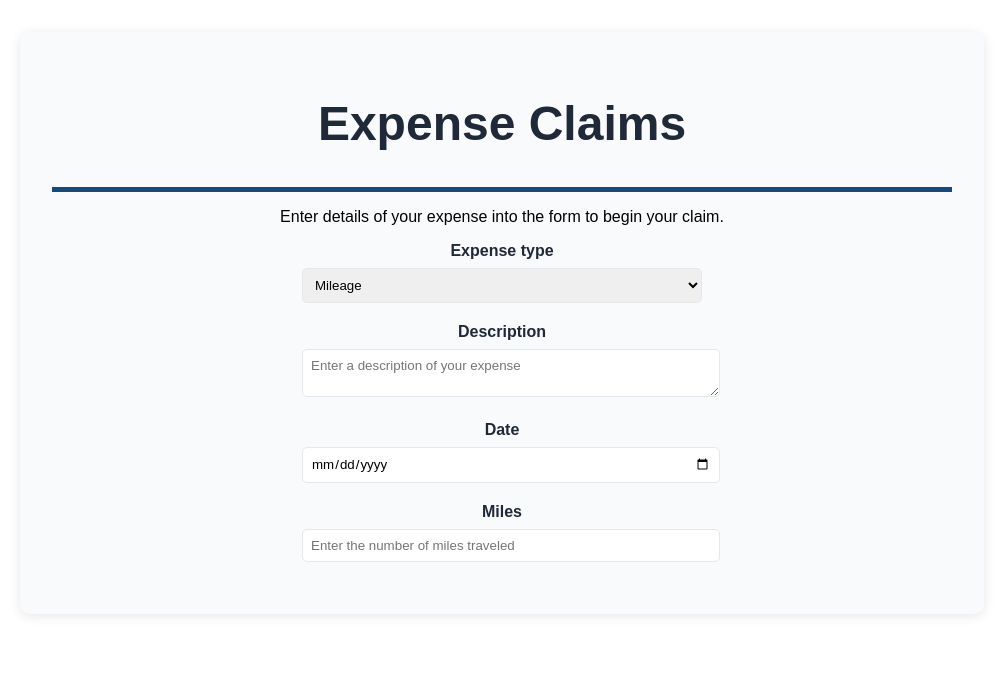
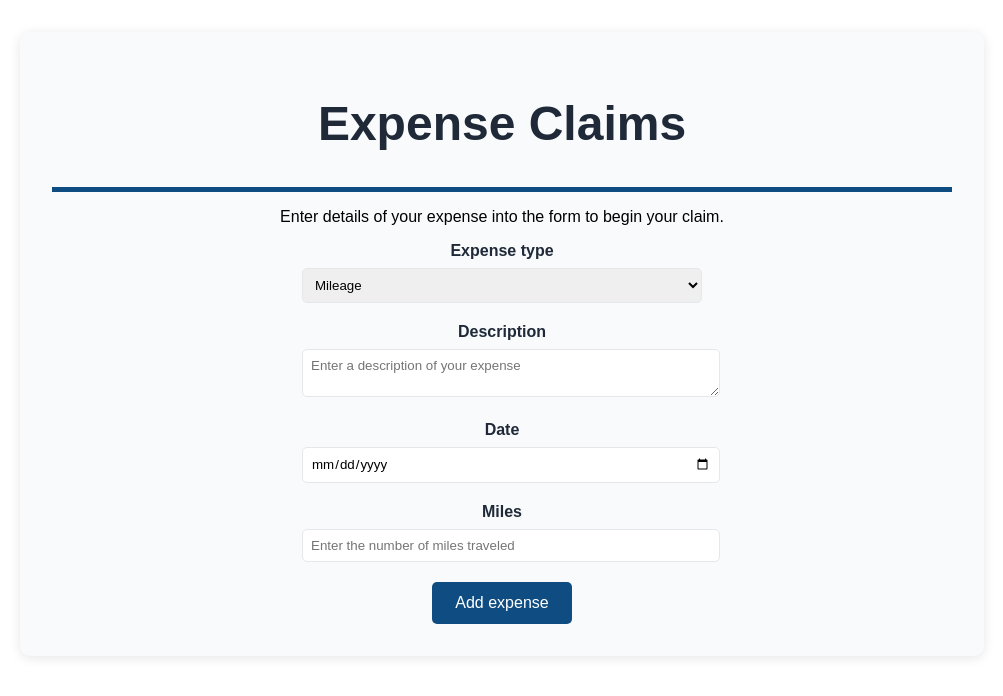
Before and after one commit to a21am09/ClaimExpenses, a React (Vite) app: page / in a window 1280 px wide. Shown: the top 696 px of the page, without its empty margins (138-1141 px from the left). Built offline with nearby package versions, Linux system fonts and the light colour scheme.

Commit message:
Add multiple expenses to a claim

```diff
--- a/src/App.css
+++ b/src/App.css
@@ -82,3 +82,21 @@ form {
   color: var(--colour-text-light);
   background-color: var(--colour-secondary);
 }
+
+button {
+  padding: 0.75rem 0.5rem;
+  background-color: var(--colour-primary);
+  color: var(--colour-text-light);
+  border: none;
+  border-radius: 5px;
+  cursor: pointer;
+  font-size: 1rem;
+  width: 35%;
+  display: block;
+  margin: auto;
+  text-align: center;
+}
+
+button:hover {
+  background-color: var(--colour-primary-hover);
+}
--- a/src/App.jsx
+++ b/src/App.jsx
@@ -8,9 +8,15 @@ function App() {
   const [expenseData, setExpenseData] = useState({
     expenseType: 'mileage',
     description: '',
-    inputValue: 0,
-    date: ''
+    date: '',
+    inputValue: '',
   });
+
+  const [expenses, setExpenses] = useState([]);
+
+  function addExpense(newExpense) {
+    setExpenses((currentExpenses) => [...currentExpenses, newExpense]);
+  };
 
   //Update data when input fields are changed
   function handleInputChange(e) {
@@ -19,6 +25,24 @@ function App() {
       ...prevData,
       [name]: value
     }));
+  };
+
+  function handleSubmit(e) {
+    e.preventDefault();
+    const newExpense = {
+      type: expenseData.expenseType,
+      description: expenseData.description,
+      date: expenseData.date,
+      inputValue: expenseData.inputValue,
+      monetaryValue: expenseValue(expenseData.expenseType, expenseData.inputValue),
+    };
+    addExpense(newExpense);
+    setExpenseData({
+      expenseType: expenseData.expenseType,
+      description: '',
+      date: '',
+      inputValue: '',
+    })
   }
 
   const expenseMonetaryValue = expenseValue(expenseData.expenseType, expenseData.inputValue);
@@ -32,7 +56,7 @@ function App() {
 
       <p>Enter details of your expense into the form to begin your claim.</p>
 
-      <form onSubmit={(e) => {e.preventDefault()}} noValidate>
+      <form onSubmit={handleSubmit} noValidate>
 
         <div className='formGroup'>
           <label htmlFor='expenseType'>Expense type</label>
@@ -55,6 +79,7 @@ function App() {
           <textarea
             id='expenseDescription'
             name='description'
+            value={expenseData.description}
             rows='2'
             columns='50'
             onChange={handleInputChange}
@@ -64,7 +89,7 @@ function App() {
 
         <div className='formGroup'>
           <label htmlFor='expenseDate'>Date</label>
-          <input id='expenseDate' name='date' type='date' onChange={handleInputChange} />
+          <input id='expenseDate' name='date' type='date' value={expenseData.date} onChange={handleInputChange} />
         </div>
 
         <div className='formGroup'>
@@ -77,6 +102,7 @@ function App() {
             type='number'
             placeholder={expenseData.expenseType === 'mileage' ? 'Enter the number of miles traveled' : 'Enter the amount of your expense'}
             onChange={handleInputChange}
+            value={expenseData.inputValue}
           />
         </div>
 
@@ -84,10 +110,7 @@ function App() {
           <p className='mileageMonetaryValue'>Value of mileage expense: <strong>£{expenseMonetaryValue}</strong></p> : null
         }
 
-        {console.log(expenseMonetaryValue)}
-        {console.log(typeof expenseData.inputValue)}
-
-
+        <button type='submit'>Add expense</button>
       </form>
 
     </main>
```
Also changed, not shown: 1 other file (tests, documents, lock files or other folders).
